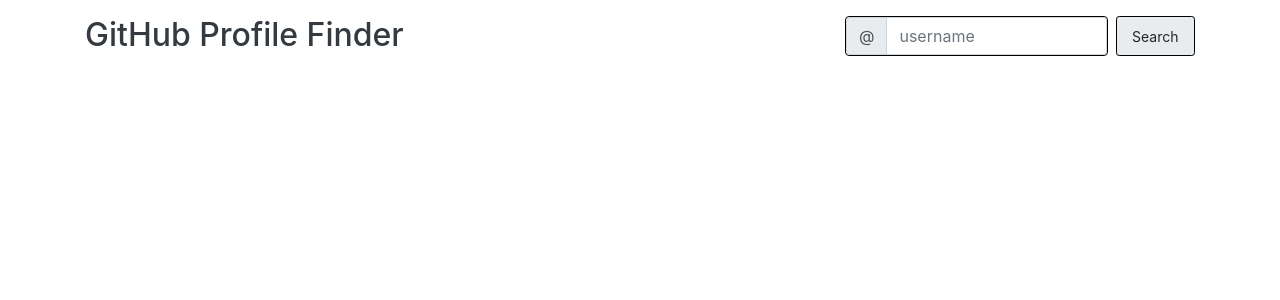
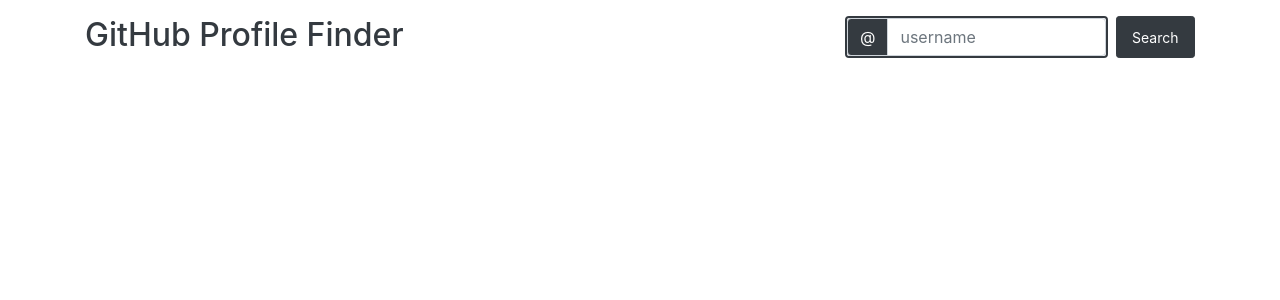
Before and after one commit to 4c3x5u/portfolio_github-profile-finder, a React (Create React App) app: page / in a window 1280 px wide. Shown: the top 300 px of the page. Built offline with nearby package versions, Linux system fonts and the light colour scheme.

Commit message:
Profile picture rendered, minor style changes

```diff
--- a/src/Components/SearchForm.jsx
+++ b/src/Components/SearchForm.jsx
@@ -13,9 +13,15 @@
   <Form onSubmit={(e) => e.preventDefault()} className="mb-3">
     <Row noGutters>
       <Col xs={9}>
-        <InputGroup style={{ margin: 0, border: '1px solid black', 'border-radius': '4px' }}>
+        <InputGroup
+          style={{
+            margin: 0,
+            border: '2px solid #343a40',
+            'border-radius': '4px',
+          }}
+        >
           <InputGroup.Prepend>
-            <InputGroup.Text>@</InputGroup.Text>
+            <InputGroup.Text style={{ 'background-color': '#343a40', color: '#fdfdfd' }}>@</InputGroup.Text>
           </InputGroup.Prepend>
           <Form.Control
             type="text"
@@ -26,7 +32,7 @@
       </Col>
       <Col className="pl-2" size={3}>
         <Button
-          variant="light"
+          variant="dark"
           size="sm"
           onKeyPress={(e) => e.preventDefault()}
           onClick={() => (
@@ -37,10 +43,11 @@
             )
           )}
           style={{
+            // TODO: Add COLOUR CHANGE ON HOVER when moving to Sass
             height: '100%',
             width: '100%',
-            'background-color': '#e9ecef',
-            border: '1px solid black',
+            // 'background-color': '#e9ecef',
+            // border: '1px solid black',
           }}
         >
           Search
--- a/src/Components/UserDetails.jsx
+++ b/src/Components/UserDetails.jsx
@@ -3,25 +3,32 @@
 import {
   Row, Col, Button, Card,
 } from 'react-bootstrap';
+import { FontAwesomeIcon } from '@fortawesome/react-fontawesome';
+import { faMapMarkedAlt } from '@fortawesome/free-solid-svg-icons';
 
 const UserDetails = ({ user }) => (
-  <Card style={{ height: '20rem', width: '100%' }}>
+  <Card style={{ height: '22rem', width: '100%', border: '3px solid #343a40' }}>
     <Row style={{ height: '100%' }}>
-      <Col xs={4}>
+      <Col xs={4} style={{ height: '100%' }}>
         <Card.Img
           variant="left"
-          src="https://www.unfe.org/wp-content/uploads/2019/04/SM-placeholder-1024x512.png"
+          src={user.avatar}
           style={{ width: '100%', height: '100%' }}
         />
       </Col>
       <Col xs={8}>
         <Card.Body>
-          <Card.Title>{user.name}</Card.Title>
+          <Card.Title>
+            <h2>{user.name}</h2>
+          </Card.Title>
           <Card.Text>
             <p>{user.bio}</p>
-            <p>{user.location}</p>
+            <p>
+              <FontAwesomeIcon icon={faMapMarkedAlt} size="md" className="mr-2" />
+              {user.location}
+            </p>
           </Card.Text>
-          <Button variant="primary">Go somewhere</Button>
+          <Button variant="dark">Go somewhere</Button>
         </Card.Body>
       </Col>
     </Row>
--- a/src/utils.js
+++ b/src/utils.js
@@ -13,6 +13,7 @@
     name: data.name,
     bio: data.bio,
     location: data.location,
+    avatar: data.avatar_url,
   });
   setUserFound(true);
 };
```
